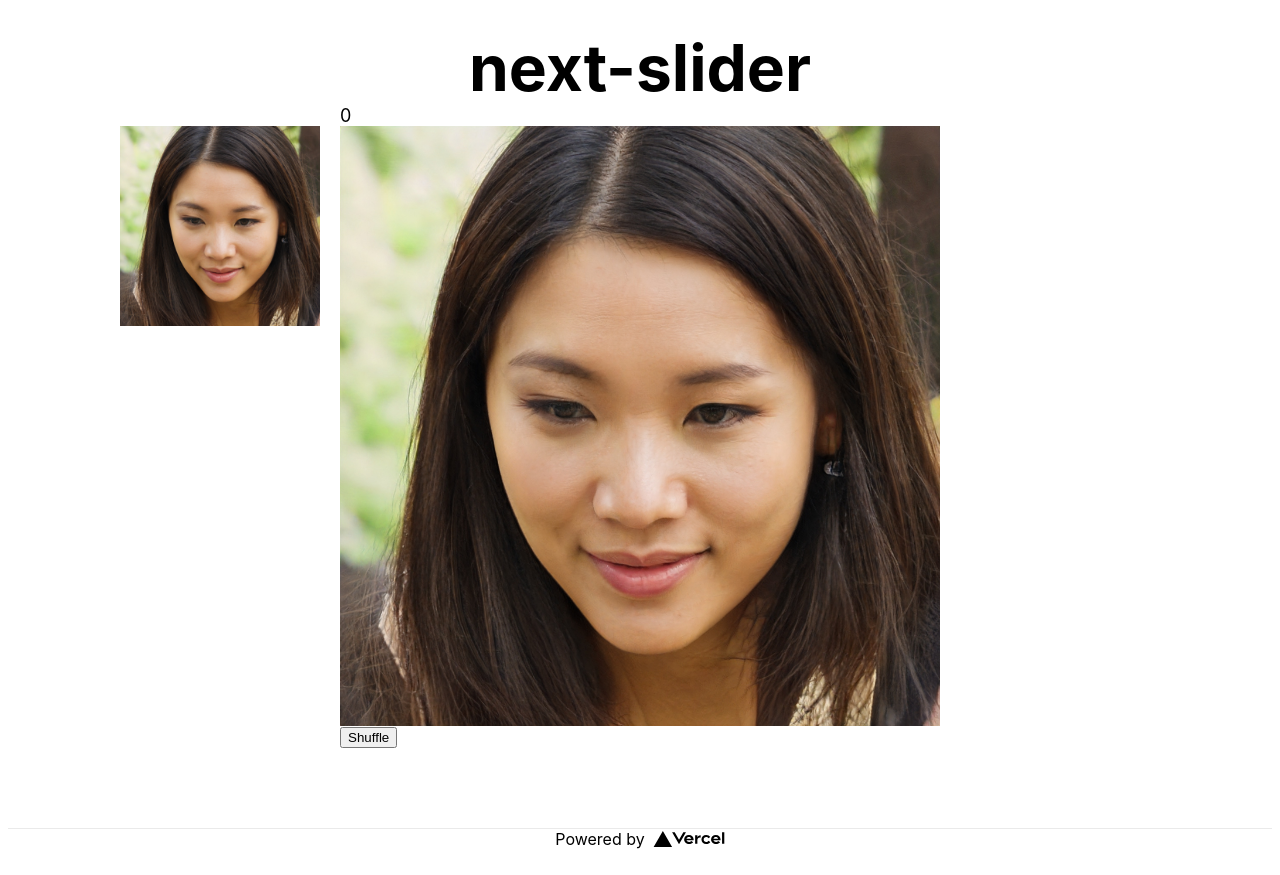
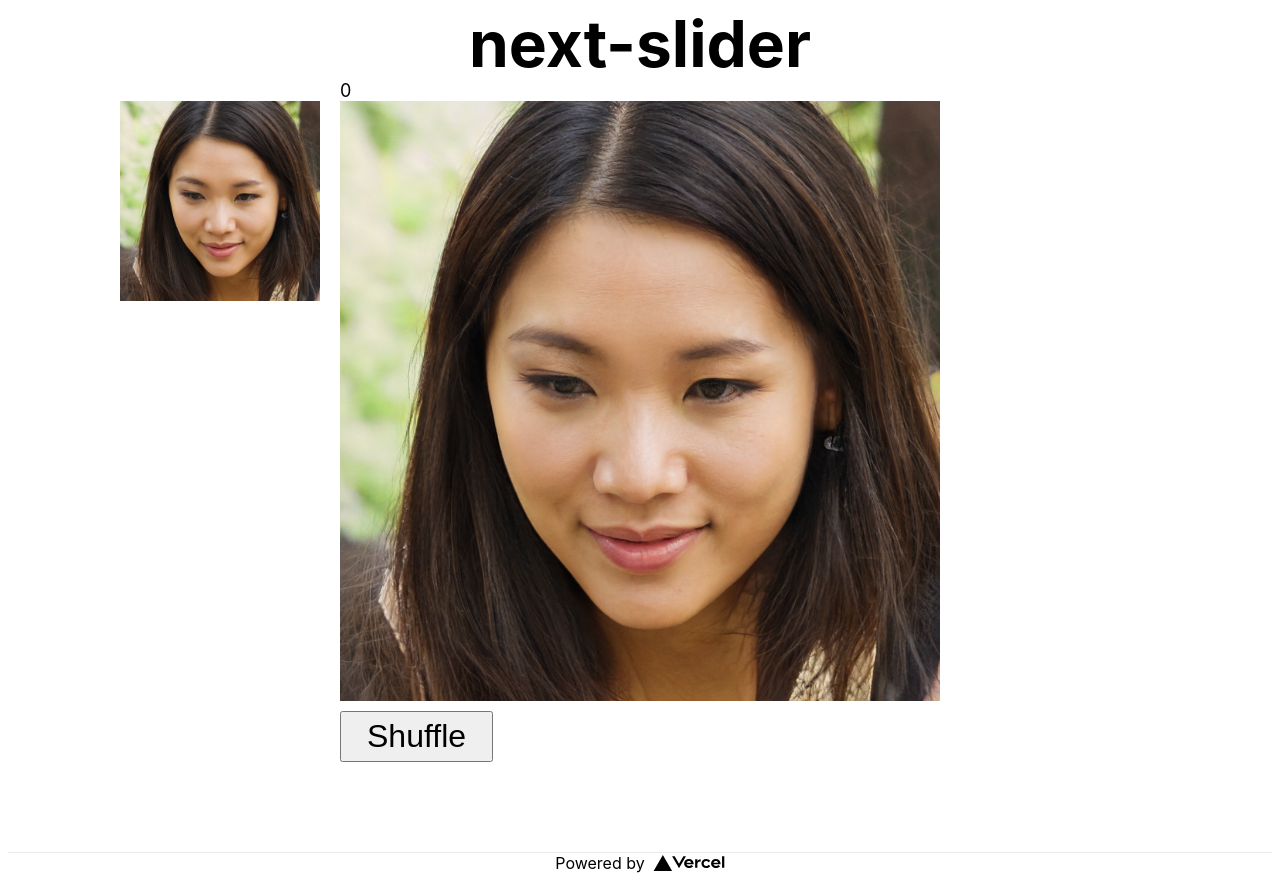
Before and after one commit to Xamian/next-slider, a Next.js app: page / in a window 1280 px wide. Before the commit the page ends 851 px from the top, so only its background shows below. Built offline with nearby package versions, Linux system fonts and the light colour scheme.

Commit message:
small animation effect on pieces

```diff
--- a/pages/components/game/game.module.scss
+++ b/pages/components/game/game.module.scss
@@ -1,6 +1,11 @@
 .game {
   .score {
     font-size: large;
+  }
+  .shuffleButton {
+    font-size: 2em;
+    margin: 10px 0px;
+    padding: 5px 25px;
   }
   .board {
     background-color: aquamarine;
@@ -18,6 +23,10 @@
         // height: 200px;
         position: absolute;
         background-size: cover;
+        transition: left 250ms, top 250ms, opacity 1000ms;
+        &.hidden {
+          opacity: 0;
+        }
       }
     }
     .message {
--- a/pages/components/game/game.tsx
+++ b/pages/components/game/game.tsx
@@ -172,9 +172,11 @@ export default function Game() {
     const sPos = piece.startPos;
     const cPos = piece.currentPos;
     return (
-      <div key={i} data-piece-index={i}
+      <div key={i}
+        data-piece-index={i}
+        className={piece.hidden ? styles.hidden : ''}
         style={{
-          display: piece.hidden ? 'none' : 'block',
+          // display: piece.hidden ? 'none' : 'block',
           left: (cPos.x - sPos.x) * pSize.x,
           top: (cPos.y - sPos.y) * pSize.y,
           backgroundImage: targetImage,
@@ -197,7 +199,9 @@ export default function Game() {
         </div>
         <div className={styles.message}>{message}</div>
       </div>
-      <button onClick={shuffleButtonClickHandler}>Shuffle</button>
+      <button
+        className={styles.shuffleButton}
+        onClick={shuffleButtonClickHandler}>Shuffle</button>
     </div>
   )
 }
```
